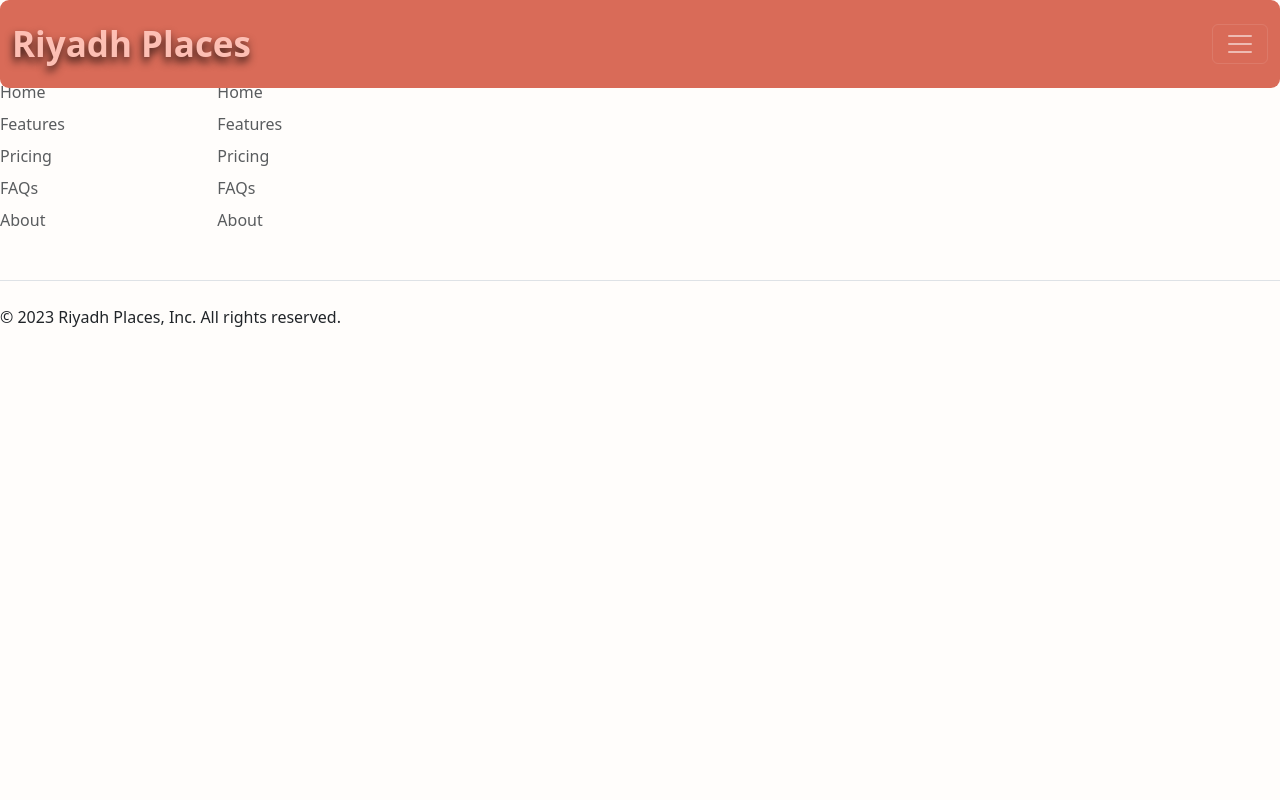
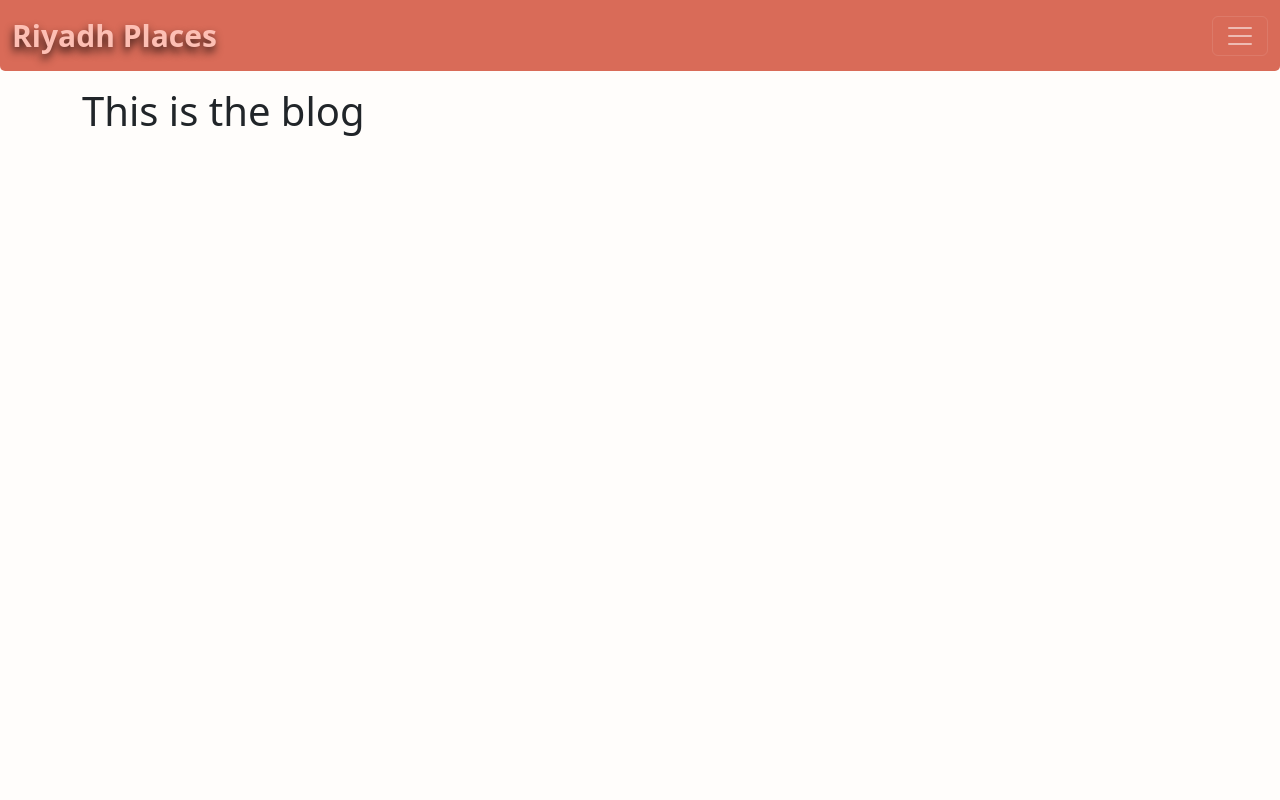
Before and after one commit to nouraalfr/Web--Project--, a plain HTML site: page index.html in a window 1280 px wide. Shown: the top 800 px of the page. Drawn offline with Linux system fonts and the light colour scheme.

Commit message:
changed logo size

```diff
--- a/index.html
+++ b/index.html
@@ -11,11 +11,7 @@
 </head>
 
 <body>
-
-
-
-
-    <nav class="navbar navbar-dark  fixed-top nav1">
+    <nav class="navbar navbar-dark nav1 mb-3">
         <div class="container-fluid">
             <a class="navbar-brand home-logo" href="index.html">Riyadh Places</a>
             <button class="navbar-toggler " type="button" data-bs-toggle="offcanvas"
@@ -39,7 +35,7 @@
                             <a class="nav-link  side-baritems" aria-current="page" href="index.html">Home</a>
                         </li>
                         <li class="nav-item ">
-                            <a class="nav-link side-baritems" href="#">Cafes</a>
+                            <a class="nav-link side-baritems" href="cafe.html">Cafes</a>
                         </li>
                         <li class="nav-item">
                             <a class="nav-link side-baritems" href="#">Restaurants</a>
@@ -56,45 +52,27 @@
         </div>
     </nav>
 
-    <footer class="pt-5 footer">
-        <div class="row">
-            <div class="col-6 col-md-2 mb-3">
-                <h5>Section</h5>
-                <ul class="nav flex-column">
-                    <li class="nav-item mb-2"><a href="#" class="nav-link p-0 text-muted">Home</a></li>
-                    <li class="nav-item mb-2"><a href="#" class="nav-link p-0 text-muted">Features</a></li>
-                    <li class="nav-item mb-2"><a href="#" class="nav-link p-0 text-muted">Pricing</a></li>
-                    <li class="nav-item mb-2"><a href="#" class="nav-link p-0 text-muted">FAQs</a></li>
-                    <li class="nav-item mb-2"><a href="#" class="nav-link p-0 text-muted">About</a></li>
-                </ul>
+
+    <div class="container">
+        <h1>This is the blog</h1>
+    </div>
+
+    <div class="footer-basic">
+        <footer>
+            <div class="social"><a href="#"><i class="icon ion-social-instagram"></i></a><a href="#"><i
+                        class="icon ion-social-snapchat"></i></a><a href="#"><i
+                        class="icon ion-social-twitter"></i></a><a href="#"><i class="icon ion-social-facebook"></i></a>
             </div>
-
-            <div class="col-6 col-md-2 mb-3">
-                <h5>Section</h5>
-                <ul class="nav flex-column">
-                    <li class="nav-item mb-2"><a href="#" class="nav-link p-0 text-muted">Home</a></li>
-                    <li class="nav-item mb-2"><a href="#" class="nav-link p-0 text-muted">Features</a></li>
-                    <li class="nav-item mb-2"><a href="#" class="nav-link p-0 text-muted">Pricing</a></li>
-                    <li class="nav-item mb-2"><a href="#" class="nav-link p-0 text-muted">FAQs</a></li>
-                    <li class="nav-item mb-2"><a href="#" class="nav-link p-0 text-muted">About</a></li>
-                </ul>
-            </div>
-
-            <div class="d-flex flex-column flex-sm-row justify-content-between py-4 my-4 border-top footer">
-                <p>&copy; 2023 Riyadh Places, Inc. All rights reserved.</p>
-                <ul class="list-unstyled d-flex">
-                    <li class="ms-3"><a class="link-dark" href="#"><svg class="bi" width="24" height="24">
-                                <use xlink:href="#twitter" />
-                            </svg></a></li>
-                    <li class="ms-3"><a class="link-dark" href="#"><svg class="bi" width="24" height="24">
-                                <use xlink:href="#instagram" />
-                            </svg></a></li>
-                    <li class="ms-3"><a class="link-dark" href="#"><svg class="bi" width="24" height="24">
-                                <use xlink:href="#facebook" />
-                            </svg></a></li>
-                </ul>
-            </div>
-    </footer>
+            <ul class="list-inline">
+                <li class="list-inline-item"><a href="#">Home</a></li>
+                <li class="list-inline-item"><a href="#">Services</a></li>
+                <li class="list-inline-item"><a href="#">About</a></li>
+                <li class="list-inline-item"><a href="#">Terms</a></li>
+                <li class="list-inline-item"><a href="#">Privacy Policy</a></li>
+            </ul>
+            <p class="copyright">Company Name © 2018</p>
+        </footer>
+    </div>
 
     <script src="js/bootstrap.bundle.min.js"></script>
 </body>
--- a/style.css
+++ b/style.css
@@ -1,5 +1,6 @@
-.home-logo {
-    font-size: 35px;
+.home-logo,
+.home-logo:hover {
+    font-size: 30px;
     font-family: 'Segoe UI', Tahoma, Geneva, Verdana, sans-serif 'Franklin Gothic Medium', 'Arial Narrow', Arial, sans-serif;
     color: rgb(253, 191, 180);
     font-weight: bold;
@@ -7,18 +8,10 @@
 
 }
 
-.home-logo:hover {
-    font-size: 35px;
-    font-family: 'Segoe UI', Tahoma, Geneva, Verdana, sans-serif 'Franklin Gothic Medium', 'Arial Narrow', Arial, sans-serif;
-    color: rgb(253, 191, 180);
-    font-weight: bold;
-    text-shadow: -1px 5px 9px rgba(0, 0, 0, 0.769);
-}
-
 .nav1 {
     background-color: rgb(217, 107, 88);
-    height: 11%;
-    border-radius: 9px;
+    border-bottom-left-radius: 5px;
+    border-bottom-right-radius: 5px;
 }
 
 .side-bar {
@@ -131,3 +124,10 @@ body {
     margin: auto;
     margin-top: 30vh;
 }
+
+.ct {
+    margin-left: auto;
+    padding-left: 15em;
+    color: rgb(217, 107, 88);
+    font-family: 'Segoe UI', Tahoma, Geneva, Verdana, sans-serif;
+}
```
